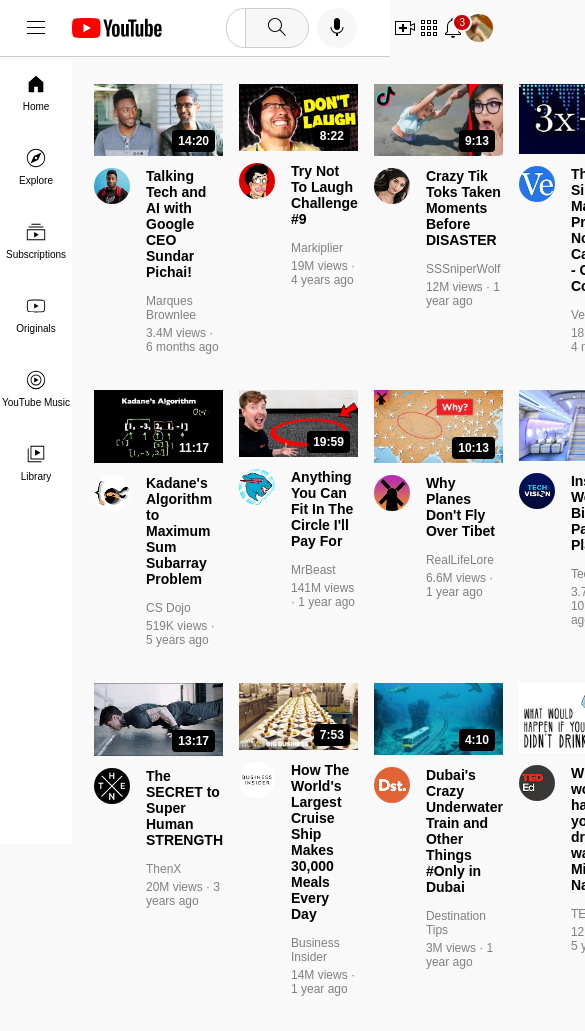
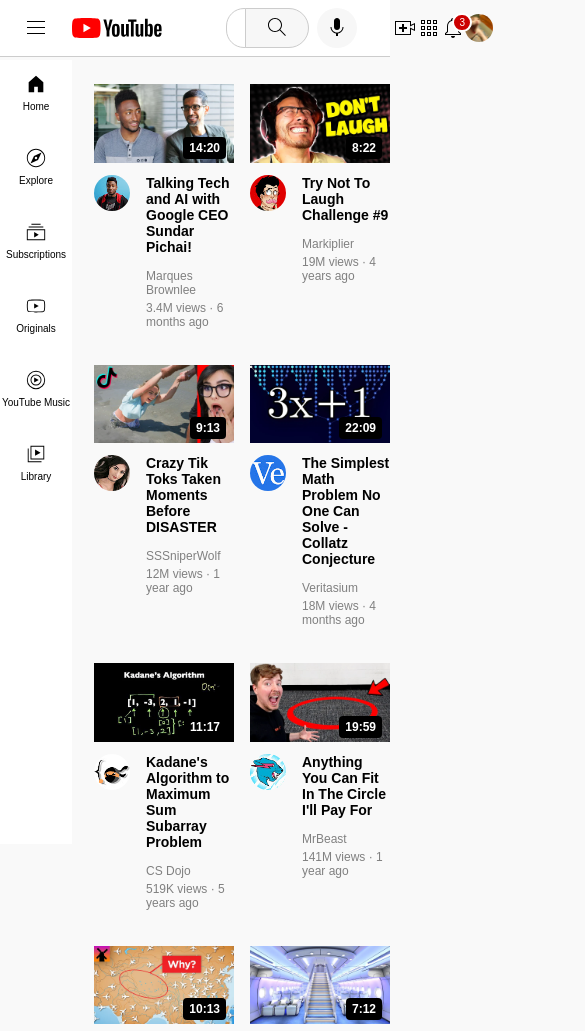
Before and after one commit to hepranputra/html-css-playground, a plain HTML site: page youtube-clone/index.html in a window 390 px wide. Shown: the top 1031 px of the page, 585 px wide, since content can reach past the window. Drawn offline with Linux system fonts and the light colour scheme.

Commit message:
feat: youtube clone
Add responsive web design. When the screen is less or equal to
700px, only 2 videos per row is displayed.

```diff
--- a/youtube-clone/styles/body.css
+++ b/youtube-clone/styles/body.css
@@ -3,6 +3,12 @@
     grid-template-columns: 1fr 1fr 1fr 1fr;
     column-gap: 16px;
     row-gap: 24px;
+}
+
+@media (max-width: 700px) {
+    .body {
+        grid-template-columns: 1fr 1fr;
+    }
 }
 
 .thumbnail-div {
```
